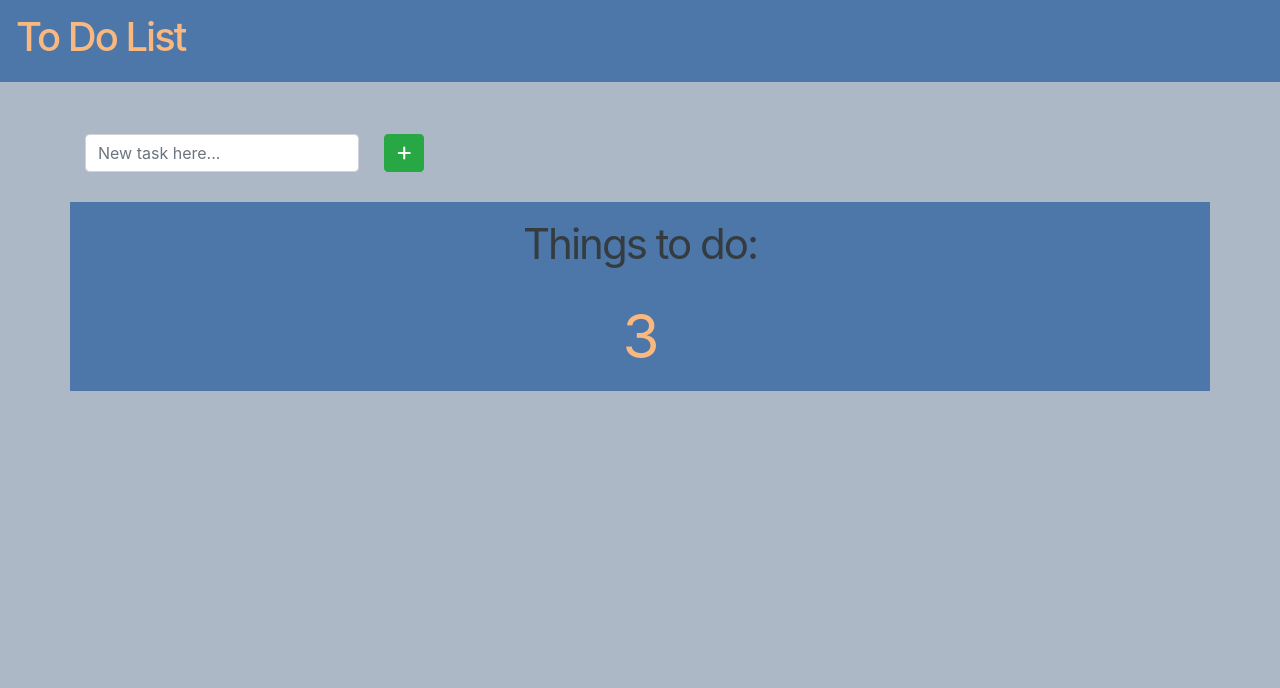
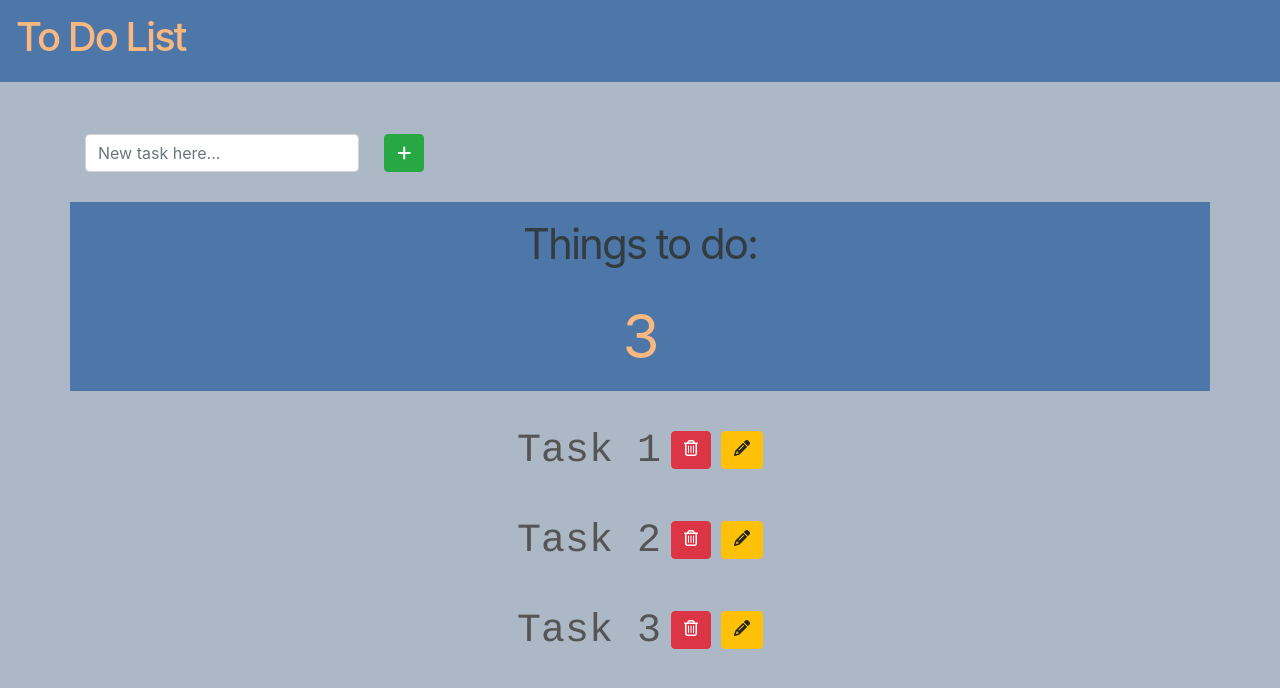
Before and after one commit to dorarad17/todo-app-frontend, a React (Create React App) app: page / in a window 1280 px wide. Shown: the top 688 px of the page. Built offline with nearby package versions, Linux system fonts and the light colour scheme.

Commit message:
added tasks component and put space between buttons

```diff
--- a/public/style.css
+++ b/public/style.css
@@ -47,6 +47,10 @@ h1 {
 	background-color: #f77e90;
 }
 
+.btn-space {
+	margin-left: 10px;
+}
+
 #input {
 	font-family: courier, monospace;
 }
--- a/src/App.js
+++ b/src/App.js
@@ -7,6 +7,7 @@ import Title from "./Title";
 import NewTask from "./NewTask";
 import Background from "./Background";
 import Total from "./Total";
+import Tasks from "./Tasks";
 
 class App extends React.Component {
 	render() {
@@ -17,6 +18,7 @@ class App extends React.Component {
 				<Nav />
 				<NewTask />
 				<Total />
+				<Tasks />
 			</div>
 		);
 	}
--- /dev/null
+++ b/src/Tasks.js
@@ -0,0 +1,47 @@
+import React from "react";
+
+class Tasks extends React.Component {
+	render() {
+		return (
+			<div classNameName="container">
+				<div className="row item text-center">
+					<div className="col-12">
+						Task 1
+						<button type="button" className="btn btn-space btn-danger">
+							<i className="far fa-trash-alt"></i>
+						</button>
+						<button type="button" className="btn btn-space btn-warning">
+							<i className="fas fa-pencil-alt"></i>
+						</button>
+					</div>
+				</div>
+
+				<div className="row item text-center">
+					<div className="col-12">
+						Task 2
+						<button type="button" className="btn btn-space btn-danger">
+							<i className="far fa-trash-alt"></i>
+						</button>
+						<button type="button" className="btn btn-space btn-warning">
+							<i className="fas fa-pencil-alt"></i>
+						</button>
+					</div>
+				</div>
+
+				<div className="row item text-center">
+					<div className="col-12">
+						Task 3
+						<button type="button" className="btn btn-space btn-danger">
+							<i className="far fa-trash-alt"></i>
+						</button>
+						<button type="button" className="btn btn-space btn-warning">
+							<i className="fas fa-pencil-alt"></i>
+						</button>
+					</div>
+				</div>
+			</div>
+		);
+	}
+}
+
+export default Tasks;
```
